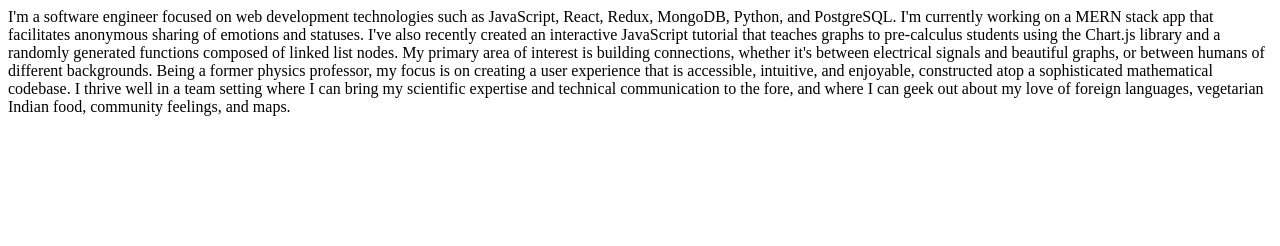
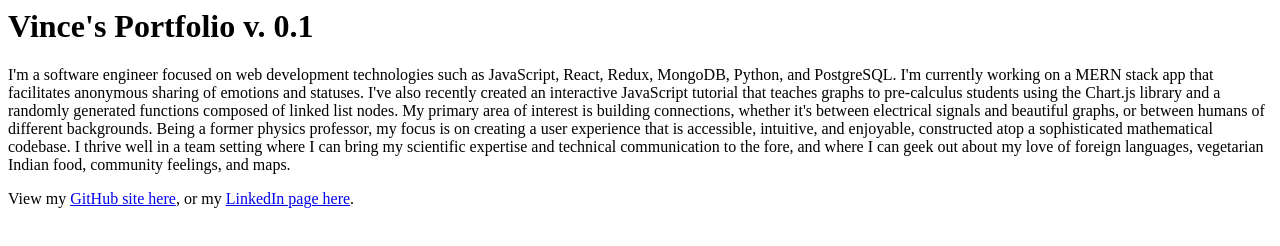
Before and after one commit to canjalal/canjalal, a plain HTML site: page index.html in a window 1280 px wide. Drawn offline with Linux system fonts and the light colour scheme.

Commit message:
Update index.html

```diff
--- a/index.html
+++ b/index.html
@@ -1 +1,14 @@
-I'm a software engineer focused on web development technologies such as JavaScript, React, Redux, MongoDB, Python, and PostgreSQL. I'm currently working on a MERN stack app that facilitates anonymous sharing of emotions and statuses. I've also recently created an interactive JavaScript tutorial that teaches graphs to pre-calculus students using the Chart.js library and a randomly generated functions composed of linked list nodes. My primary area of interest is building connections, whether it's between electrical signals and beautiful graphs, or between humans of different backgrounds. Being a former physics professor, my focus is on creating a user experience that is accessible, intuitive, and enjoyable, constructed atop a sophisticated mathematical codebase. I thrive well in a team setting where I can bring my scientific expertise and technical communication to the fore, and where I can geek out about my love of foreign languages, vegetarian Indian food, community feelings, and maps.
+<html>
+  <head>
+    <title>Vince's Portfolio</title>
+  </head>
+<body>
+  <h1>Vince's Portfolio v. 0.1</h1>
+  <p>
+    I'm a software engineer focused on web development technologies such as JavaScript, React, Redux, MongoDB, Python, and PostgreSQL. I'm currently working on a MERN stack app that facilitates anonymous sharing of emotions and statuses. I've also recently created an interactive JavaScript tutorial that teaches graphs to pre-calculus students using the Chart.js library and a randomly generated functions composed of linked list nodes. My primary area of interest is building connections, whether it's between electrical signals and beautiful graphs, or between humans of different backgrounds. Being a former physics professor, my focus is on creating a user experience that is accessible, intuitive, and enjoyable, constructed atop a sophisticated mathematical codebase. I thrive well in a team setting where I can bring my scientific expertise and technical communication to the fore, and where I can geek out about my love of foreign languages, vegetarian Indian food, community feelings, and maps.
+  </p>
+  <p>
+    View my <a href="https://github.com/canjalal">GitHub site here</a>, or my <a href="https://www.linkedin.com/in/vincentshuali/">LinkedIn page here</a>.
+  </p>
+</body>
+</html>
```
